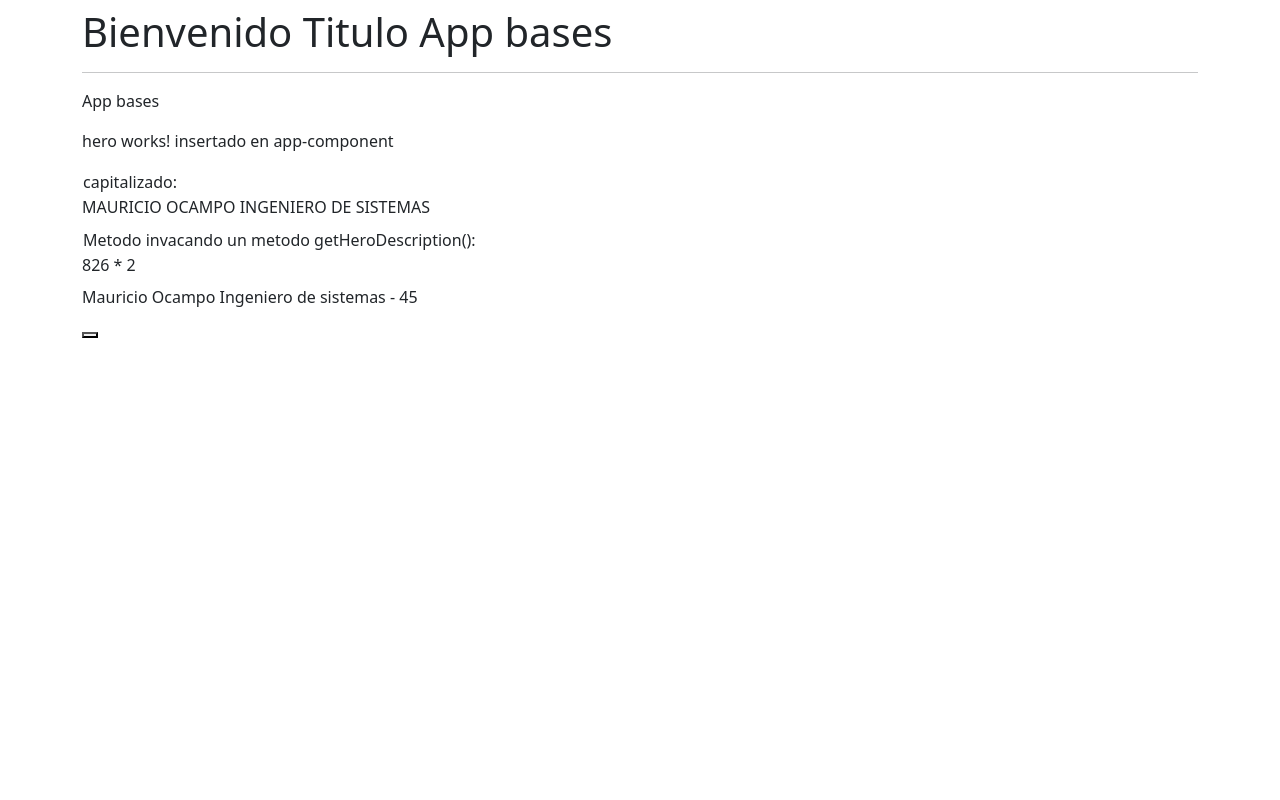
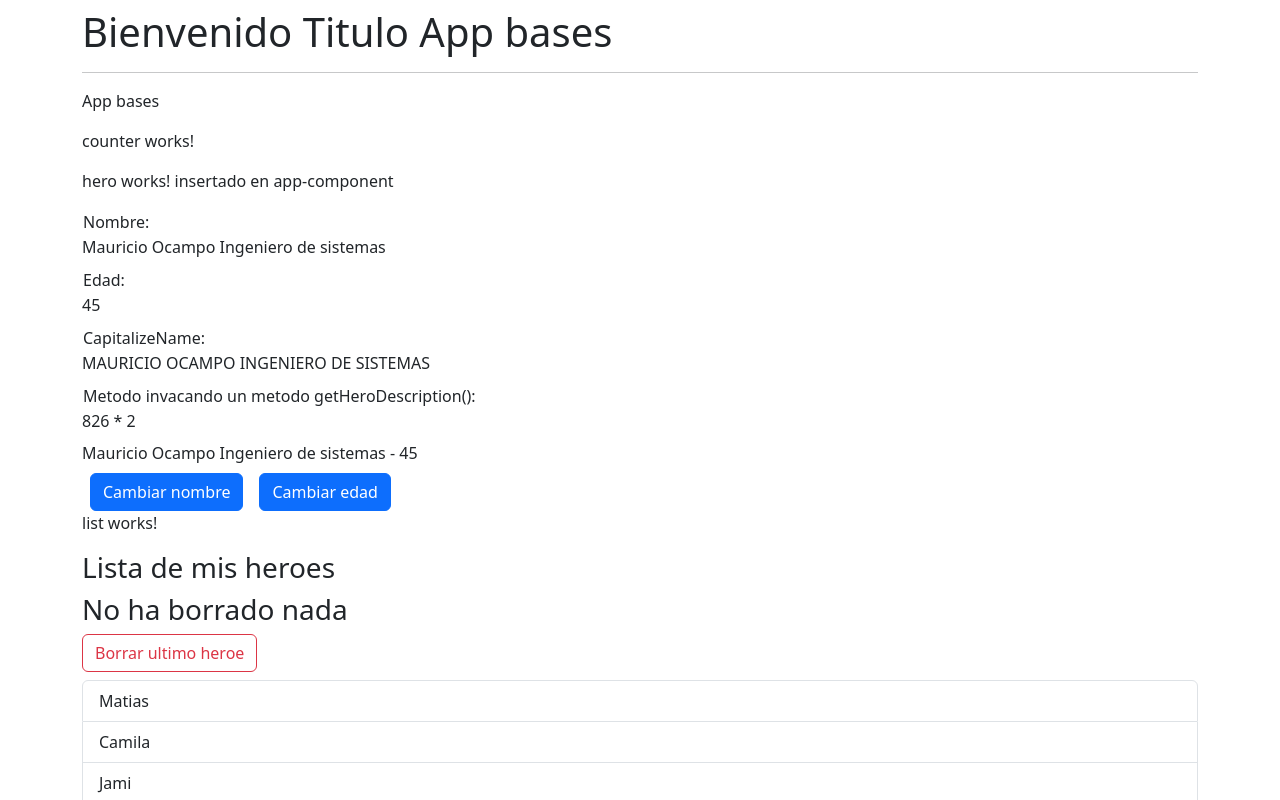
Before and after one commit to mocampo1970/bases, an Angular app: page / in a window 1280 px wide. Shown: the top 800 px of the page. Built offline with nearby package versions, Linux system fonts and the light colour scheme.

Commit message:
actualizacion app bases sept 20 de 2023

```diff
--- a/src/app/app.component.html
+++ b/src/app/app.component.html
@@ -2,6 +2,10 @@
 <hr>
 <p>App bases</p>
 
+<app-counter></app-counter>
+
 <app-hero></app-hero>
 
+<app-list></app-list>
+
 <button></button>
--- /dev/null
+++ b/src/app/counter/components/counter.component.html
@@ -0,0 +1 @@
+<p>counter works!</p>
--- a/src/app/heroes/hero/hero.component.html
+++ b/src/app/heroes/hero/hero.component.html
@@ -1,9 +1,29 @@
 <p>hero works! insertado en app-component</p>
 
-<td>capitalizado:</td>
+<td>Nombre:</td>
+<dd>{{name}}</dd>
+
+<td>Edad:</td>
+<dd>{{age}}</dd>
+
+<td>CapitalizeName:</td>
 <dd>{{capitalizeName}}</dd>
 
 <!-- Invoco metodo getHeroDescription los metodos se invocan con () -->
 <td>Metodo invacando un metodo getHeroDescription():</td>
 <dd>826 * 2</dd>
 <dd>{{ getHeroDescription() }}</dd>
+
+<!-- Si el name es <> a la expresion que aparece ahi lo oculta por medio del ngIf-->
+<button
+    *ngIf="name !== 'Mauricio Ocampo Inteligente'"
+    class="btn btn-primary mx-2"
+    (click)="changeNameHero()">
+    Cambiar nombre
+</button>
+
+<button
+    class="btn btn-primary mx-2"
+    (click)="changeAgeHero()">
+    Cambiar edad
+</button>
--- a/src/app/heroes/hero/hero.component.ts
+++ b/src/app/heroes/hero/hero.component.ts
@@ -8,7 +8,7 @@ import { Component } from '@angular/core';
 export class HeroComponent {
 
   public name: string = 'Mauricio Ocampo Ingeniero de sistemas'
-  public age: number = 45;
+  public age: number  = 45;
 
   // Getter y setter en este caso es un get que se va a mostrar en el html
   get capitalizeName(){
@@ -28,4 +28,11 @@ export class HeroComponent {
     return `${this.name} - ${this.age} `
   }
 
+  changeNameHero(): void{
+    this.name = 'Mauricio Ocampo Inteligente';
+  }
+
+  changeAgeHero(): void{
+    this.age = 10;
+  }
 }
--- a/src/app/heroes/list/list.component.html
+++ b/src/app/heroes/list/list.component.html
@@ -1 +1,39 @@
 <p>list works!</p>
+
+<h3>Lista de mis heroes</h3>
+
+
+<!-- Asi funciona bien y aqui solo se habilita el borrado cuando deletedhero es true
+     pero vamos a hacerlo con NGTEMPLATE -->
+<!--<div *ngIf="deletedHero">
+    <h3>Heroe eliminado <small class="text-danger">{{ deletedHero }}</small></h3>
+</div>
+-->
+
+<!-- Si no hay un heroe borrado no tiene sentido mostrar el h3 este y el anterior funcionan bien
+    pero lo vamos a trabajar con NGTEMPLATE-->
+<!-- <h3 *ngIf="!deletedHero">No ha borrado nada</h3>-->
+
+<!-- NG-TEMPLATE-->
+<!-- Eso significa que si si hace este div, SINO o sea el else hace el ngtemplate obviamente debe
+    tener el mismo nombre que va en el else con el ng-template-->
+<div *ngIf="deletedHero; else nothingWasDeleted">
+    <h3>Heroe eliminado <small class="text-danger">{{ deletedHero }}</small></h3>
+</div>
+
+<!-- Inicialmente no lo pinta solo lo hace cuando yo le diga -->
+<ng-template #nothingWasDeleted>
+    <h3 *ngIf="!deletedHero">No ha borrado nada</h3>
+</ng-template>
+
+
+<button
+    *ngIf="heroNames.length > 0"
+    (click)="removeLastHero()"
+    class="btn btn-outline-danger">
+    Borrar ultimo heroe
+</button>
+
+<ul class="mt-2 list-group">
+    <li *ngFor="let name of heroNames" class="list-group-item">{{name}}</li>
+</ul>
--- a/src/app/heroes/list/list.component.ts
+++ b/src/app/heroes/list/list.component.ts
@@ -7,4 +7,19 @@ import { Component } from '@angular/core';
 })
 export class ListComponent {
 
+  public heroNames: string[] = ['Matias','Camila','Jami', 'Horacio', 'Juan fer', 'Margarita']
+  //public deletedHero1: String = [];
+  public deletedHero?: String;
+
+  // Remueve el heroe
+  removeLastHero(): void {
+    //========================================================================================
+    // NOTA:
+    //========================================================================================
+    // Este deletedHero1 muestra error porque el tipo string no se puede asignar a un undefined
+    // para eso se utiliza el deletedHero?
+    //this.deletedHero1 = this.heroNames.pop();
+    this.deletedHero  = this.heroNames.pop();
+  }
+
 }
```
Also changed, not shown: src/app/app.module.ts (+8 -1 lines), src/app/counter/components/counter.component.ts (added, +10 -0 lines), src/app/counter/counter.module.ts (added, +19 -0 lines), src/app/counter/components/counter.component.css (added), 1 other file (tests, documents, lock files or other folders).
